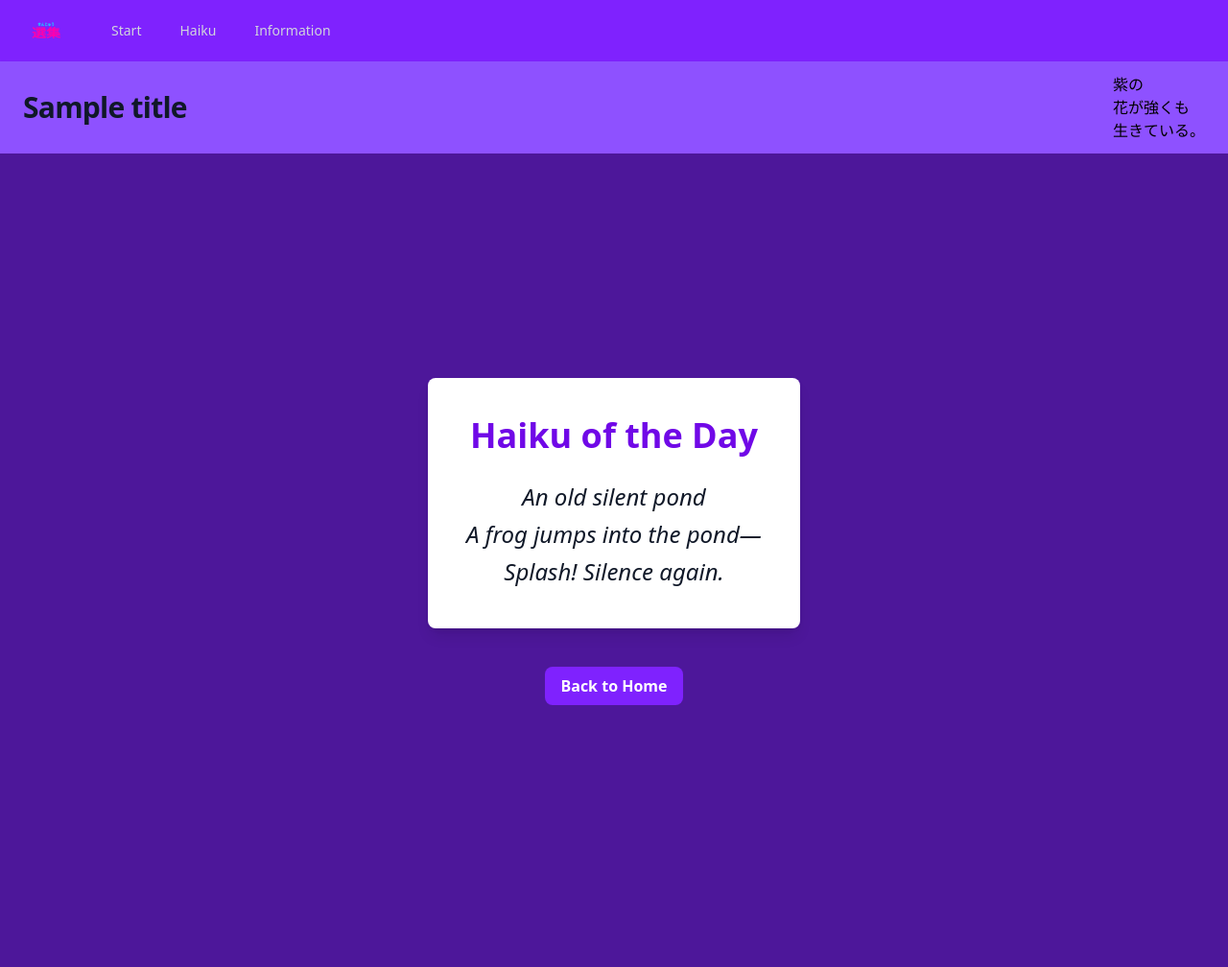
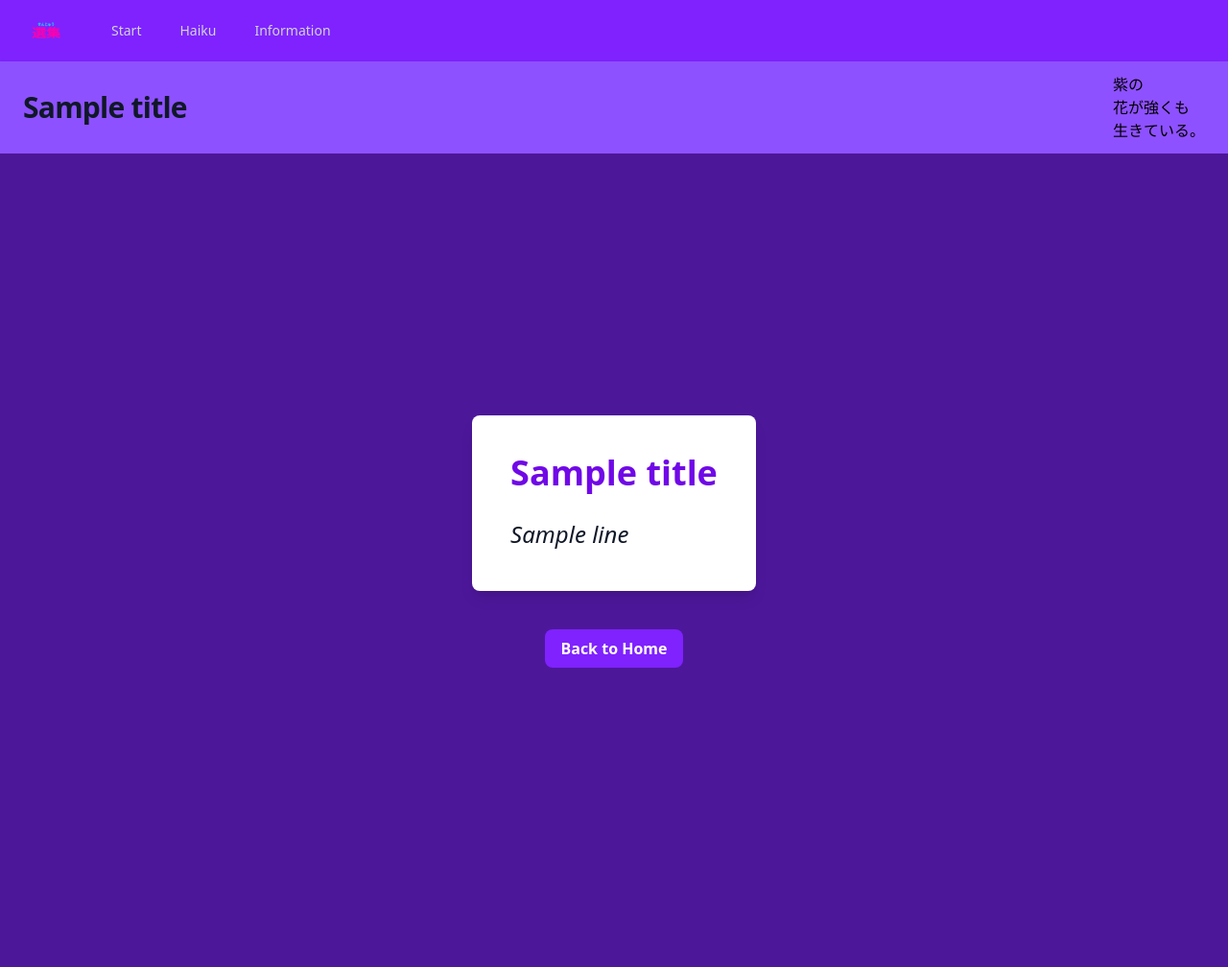
Before and after one commit to senju1337/senju, a Flask app: template senju/templates/haiku.html in a window 1280 px wide. Shown: the whole page at 96% size. Run offline with Flask 3, Linux system fonts and the light colour scheme; the template is opened without the code that fills it: most values are stand-ins (such as "Sample title", 1, 10 or a date in 2020).

Commit message:
feat: store lines of a haiku, not just as a str
Refs: OPS-24

```diff
--- a/senju/haiku.py
+++ b/senju/haiku.py
@@ -3,4 +3,4 @@ from dataclasses import dataclass
 
 @dataclass
 class Haiku:
-    text: str
+    lines: list[str]
--- a/senju/templates/haiku.html
+++ b/senju/templates/haiku.html
@@ -4,14 +4,15 @@
 <div class="bg-violet-900 min-h-screen flex items-center justify-center text-white">
 	<div class="text-center">
 		<div class="bg-white text-gray-900 p-10 rounded-lg shadow-lg max-w-2xl mx-auto transform -translate-y-10">
-            <h1 class="text-4xl font-bold text-violet-700 mb-6">Haiku of the Day</h1>
-            <p class="text-2xl italic leading-relaxed">
-                An old silent pond<br>
-                A frog jumps into the pond—<br>
-                Splash! Silence again.
+			<h1 class="text-4xl font-bold text-violet-700 mb-6">{{ title }}</h1>
+			<p class="text-2xl italic leading-relaxed text-left">
+				{% for line in context.haiku.lines %}
+					{{ line }}<br>
+				{% endfor %}
 			</p>
 		</div>
-        <a href="{{ url_for('index_view') }}" class=" inline-block bg-violet-600 hover:bg-violet-700 text-white font-bold py-2 px-4 rounded-lg">
+		<a href="{{ url_for('index_view') }}"
+			class=" inline-block bg-violet-600 hover:bg-violet-700 text-white font-bold py-2 px-4 rounded-lg">
 			Back to Home
 		</a>
 	</div>
```
Lines whose indentation alone changed are shown as unchanged.
